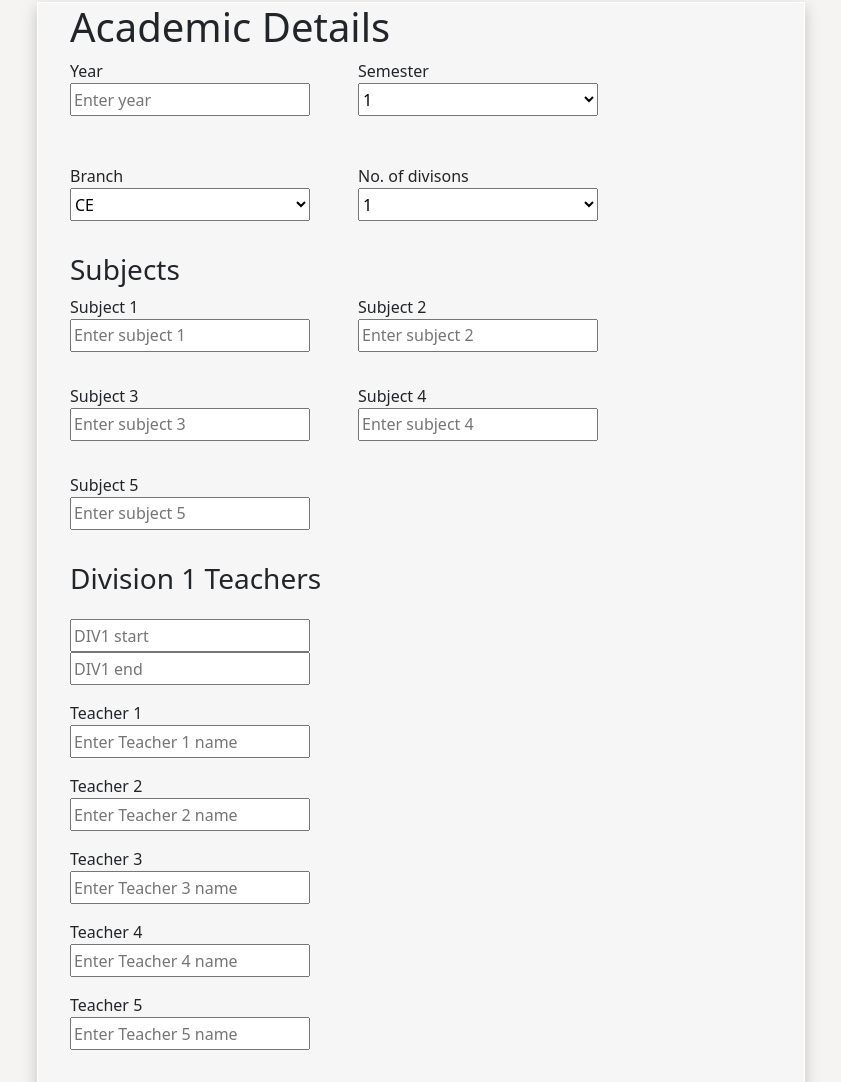
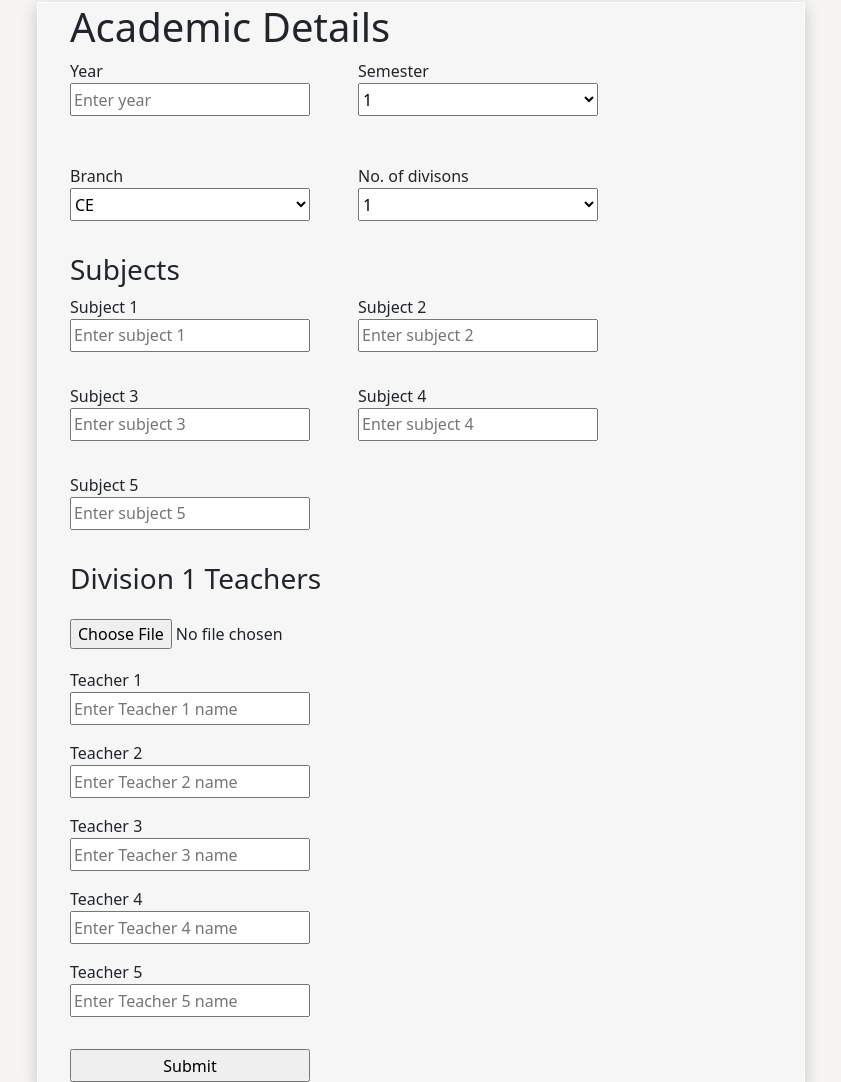
Before and after one commit to rohan-sanjay-kadam/Result-Analysis-Sem4, a Flask app: page / in a window 1280 px wide. Shown: the part 151-1233 px from the top of the page, without its empty margins (251-1092 px from the left). Run offline with Flask 3, Linux system fonts and the light colour scheme; parts of the project's set-up code (start-up, migrations or seed data) failed here and were passed over.

Commit message:
Added the PRN's input file option

```diff
--- a/app.py
+++ b/app.py
@@ -4,17 +4,17 @@
 # Text generation ka logic wapis sheet name manual diya hai
 # Form mai saare input ke div ko label karna hai
 
-
-import builtins
-
-_original_print = builtins.print
-
-def selective_print(*args, **kwargs):
-    # Allow printing only if the message contains a keyword
-    if any("DEBUG-GRADEREPORT" in str(a) for a in args):
-        _original_print(*args, **kwargs)
-
-builtins.print = selective_print
+#This code ignores all the print statements and shows only print with a specific keyword
+# import builtins
+#
+# _original_print = builtins.print
+#
+# def selective_print(*args, **kwargs):
+#     # Allow printing only if the message contains a keyword
+#     if any("DEBUG-GRADEREPORT" in str(a) for a in args):
+#         _original_print(*args, **kwargs)
+#
+# builtins.print = selective_print
 
 
 
@@ -114,11 +114,34 @@ def index():
         branch=request.form['branch']
         no_of_divisions = int(request.form.get("divisionCount"))
 
-        prn_start = {}
-        prn_end = {}
-        for i in range(1,no_of_divisions+1):
-            prn_start[f"div{i}_prn_start"] = request.form.get(f'DIV{i}-PRN-start')
-            prn_end[f"div{i}_prn_end"] = request.form.get(f'DIV{i}-PRN-end')
+        if 'divisions_prn' not in session:
+            session['divisions_prn'] = []
+
+        divisions_data = []
+
+        for i in range(1, no_of_divisions + 1):
+            # Get each uploaded Excel file
+            file = request.files.get(f"DIV{i}-PRN")
+            if file is None or file.filename == "":
+                return f"Error: Missing PRN file for Division {i}", 400
+            print(request.files.get(f"DIV{i}-PRN"))
+            # if not file:
+            #     continue
+
+            # Read and clean PRN list from the file
+            df_prn = pd.read_excel(file)
+            df_prn.columns = df_prn.columns.str.strip().str.upper()
+            prn_list = df_prn['ROLLNO'].astype(str).str.strip().tolist()
+
+            divisions_data.append({
+                "division_name": f"DIV{i}",
+                "prns": prn_list
+            })
+
+        # Save once to session
+        session['divisions_prn'] = divisions_data
+        session.modified = True
+
         # div1_prn_end = request.form.get('DIV1-PRN-end')
         # div2_prn_start = request.form.get('DIV2-PRN-start')
         # div2_prn_end = request.form.get('DIV2-PRN-end')
@@ -179,9 +202,6 @@ def index():
         for i in range(1,no_of_divisions+1):
             session[f'teachers_div{i}'] = teachers[f"teachers_div{i}"]
         session['subjects'] = subjects
-        for i in range(1,no_of_divisions+1):
-            session[f'div{i}_prn_start'] = prn_start[f"div{i}_prn_start"]
-            session[f'div{i}_prn_end'] = prn_end[f"div{i}_prn_end"]
         session['year']=year
         session['semester'] = semester
         session['branch'] = branch
@@ -227,11 +247,13 @@ def convert_excel():
     # div2_prn_end = session.get('div2_prn_end')
     no_of_divisions = session.get('no_of_divisions')
 
-    prn_start = {}
-    prn_end={}
+    # This will store PRN's of every division
+    prns={}
     for i in range(1, no_of_divisions + 1):
-        prn_start[f"div{i}_prn_start"] = session.get(f"div{i}_prn_start")
-        prn_end[f"div{i}_prn_end"] = session.get(f"div{i}_prn_end")
+        # Converting list to set (ideal for big data)
+        prns[f"DIV{i}-prn"] = set(session['divisions_prn'][i-1]["prns"]) # used set cause its faster than list set: O(1) and list: O(n)
+    print("no_of_divisions =", no_of_divisions)
+    print("session list length =", len(session['divisions_prn']))
 
     if request.method == 'POST' and 'file' in request.files and (semester == 5 or semester == 6):
         print("Inside If")
@@ -259,9 +281,9 @@ def convert_excel():
         result_dictionary = {}
         for i in range(1, no_of_divisions + 1):
             # main table dataframe of first sheet
-            final_dataframes_dictionary[f"new{i}_df"] = c_div_DLO.c_div_DLO_analysis(df, i, DLO1_df, DLO2_df, DLO3_df, prn_start[f"div{i}_prn_start"],prn_end[f"div{i}_prn_end"])
+            final_dataframes_dictionary[f"new{i}_df"] = c_div_DLO.c_div_DLO_analysis(df, i, DLO1_df, DLO2_df, DLO3_df, prns[f"DIV{i}-prn"])
             # kt dataframe of first sheet
-            kt_df_dictionary[f"kt_div{i}_df"], appeared_div_dictionary[f"appeared_div{i}"], pass_div_dictionary[f"pass_div{i}"] = count_kt_d.kt_analysis_d(df, prn_start[f"div{i}_prn_start"],prn_end[f"div{i}_prn_end"])
+            kt_df_dictionary[f"kt_div{i}_df"], appeared_div_dictionary[f"appeared_div{i}"], pass_div_dictionary[f"pass_div{i}"] = count_kt_d.kt_analysis_d(df, prns[f"DIV{i}-prn"])
             # result of all divisions
             result_dictionary[f"result_div{i}"] = round(pass_div_dictionary[f"pass_div{i}"] / appeared_div_dictionary[f"appeared_div{i}"] * 100, 2)
 
@@ -434,9 +456,9 @@ def convert_excel():
         result_dictionary = {}
         for i in range(1, no_of_divisions + 1):
             # main table dataframe of first sheet
-            final_dataframes_dictionary[f"new{i}_df"] = ILO_analysis.ILO_analysis(df, i, DLO1_df, DLO2_df, DLO3_df,DLO4_df,DLO5_df,DLO6_df, ILO1_df,ILO2_df,ILO3_df,ILO4_df,prn_start[f"div{i}_prn_start"],prn_end[f"div{i}_prn_end"])
+            final_dataframes_dictionary[f"new{i}_df"] = ILO_analysis.ILO_analysis(df, i, DLO1_df, DLO2_df, DLO3_df,DLO4_df,DLO5_df,DLO6_df, ILO1_df,ILO2_df,ILO3_df,ILO4_df,prns[f"DIV{i}-prn"])
             # kt dataframe of first sheet
-            kt_df_dictionary[f"kt_div{i}_df"], appeared_div_dictionary[f"appeared_div{i}"], pass_div_dictionary[f"pass_div{i}"] = count_kt_d.kt_analysis_d(df, prn_start[f"div{i}_prn_start"],prn_end[f"div{i}_prn_end"])
+            kt_df_dictionary[f"kt_div{i}_df"], appeared_div_dictionary[f"appeared_div{i}"], pass_div_dictionary[f"pass_div{i}"] = count_kt_d.kt_analysis_d(df, prns[f"DIV{i}-prn"])
             # result of all divisions
             result_dictionary[f"result_div{i}"] = round(pass_div_dictionary[f"pass_div{i}"] / appeared_div_dictionary[f"appeared_div{i}"] * 100, 2)
 
@@ -595,11 +617,11 @@ def convert_excel():
         department = session.get('branch')
         year=session.get('year')
         subjects = session.get('subjects', [])
-        subject_1 = subjects[0]
-        subject_2 = subjects[1]
-        subject_3 = subjects[2]
-        subject_4 = subjects[3]
-        subject_5 = subjects[4]
+        subject_1 = subjects[0]['subject']
+        subject_2 = subjects[1]['subject']
+        subject_3 = subjects[2]['subject']
+        subject_4 = subjects[3]['subject']
+        subject_5 = subjects[4]['subject']
         file = request.files['file']
         df = pd.read_excel(file)
 
@@ -610,9 +632,9 @@ def convert_excel():
         result_dictionary = {}
         for i in range(1,no_of_divisions+1):
             #main table dataframe of first sheet
-            final_dataframes_dictionary[f"new{i}_df"] = c_div.c_div_analysis(df,i,prn_start[f"div{i}_prn_start"], prn_end[f"div{i}_prn_end"])
+            final_dataframes_dictionary[f"new{i}_df"] = c_div.c_div_analysis(df,i,prns[f"DIV{i}-prn"])
             #kt dataframe of first sheet
-            kt_df_dictionary[f"kt_div{i}_df"],appeared_div_dictionary[f"appeared_div{i}"],pass_div_dictionary[f"pass_div{i}"] = count_kt_d.kt_analysis_d(df,prn_start[f"div{i}_prn_start"], prn_end[f"div{i}_prn_end"])
+            kt_df_dictionary[f"kt_div{i}_df"],appeared_div_dictionary[f"appeared_div{i}"],pass_div_dictionary[f"pass_div{i}"] = count_kt_d.kt_analysis_d(df,prns[f"DIV{i}-prn"])
             #result of all divisions
             result_dictionary[f"result_div{i}"]=round(pass_div_dictionary[f"pass_div{i}"]/appeared_div_dictionary[f"appeared_div{i}"]*100,2)
 
--- a/c_div.py
+++ b/c_div.py
@@ -6,7 +6,7 @@ from analyze_DLO_grade import analyze_DLO_grade
 
 routes_c = Blueprint("c_div", __name__)
 
-def c_div_analysis(df,n,prn_start,prn_end):
+def c_div_analysis(df,n,prn_set):
     new_df = pd.DataFrame(columns=['E-P','D','C-O','TOTAL PASS','FAILED','No.of students appeared','% OF RESULT'])
     teachers_div1 = session.get(f'teachers_div{n}') #change teachers_div1 to teachers if working
     subjects = session.get('subjects')
@@ -24,7 +24,7 @@ def c_div_analysis(df,n,prn_start,prn_end):
     df.columns = df.columns.str.strip().str.upper()
     df['EXAM2'] = df['EXAM2'].apply(str)
 
-    df = df[(~df['EXAM2'].str.contains(r'\+', na=False)) & (df['ROLLNO'] <= prn_end) & (df['ROLLNO'] >= prn_start)]
+    df = df[(~df['EXAM2'].str.contains(r'\+', na=False)) & (df['ROLLNO'].isin(prn_set))]
 
     # D division condition
     # df['exam2'] = df['exam2'].apply(str)
--- a/count_kt_d.py
+++ b/count_kt_d.py
@@ -1,11 +1,11 @@
 import pandas as pd
-def kt_analysis_d(df,prn_start,prn_end):
+def kt_analysis_d(df,prn_set):
     df.columns = df.columns.str.strip().str.upper()
     # print(df.columns.tolist())
     df['EXAM2'] = df['EXAM2'].apply(str)
     df['ROLLNO'] = df['ROLLNO'].astype(str).str.strip()
     # df = df[(~df['EXAM2'].str.contains(r'\+', na=False)) & (df['ROLLNO'] > '122A1070')] #for sem3 dyanamic karna hai PRN
-    df = df[(~df['EXAM2'].str.contains(r'\+', na=False)) & (df['ROLLNO'] >= prn_start) & (df['ROLLNO'] <= prn_end)]
+    df = df[(~df['EXAM2'].str.contains(r'\+', na=False)) & (df['ROLLNO'].isin(prn_set))]
 
     # No_of_students_appeared_div2=df[(df['Remark'] != 'NULL') & (df['Remark'] != 'ABS') ].shape[0]
     No_of_students_appeared_div2=df[df['REMARK'].notna()].shape[0]
--- a/templates/Form.html
+++ b/templates/Form.html
@@ -58,7 +58,7 @@
     </style>
 {% endblock %}
 {% block body%}
-     <form method="POST" action="{{url_for('index')}}">
+     <form method="POST" action="{{url_for('index')}}" enctype="multipart/form-data">
       <div class="main">
         <h1>Academic Details</h1>
         <div class="year-container">
@@ -196,16 +196,9 @@
             <h3>Division 1 Teachers</h3>
             <div class="PRN">
               <input
-                type="text"
-                placeholder="DIV1 start"
-                name="DIV1-PRN-start"
-                required
-              />
-              <br>
-              <input
-                type="text"
-                placeholder="DIV1 end"
-                name="DIV1-PRN-end"
+                type="file"
+                placeholder="DIV1 PRN"
+                name="DIV1-PRN"
                 required
               />
             </div>
@@ -310,8 +303,7 @@ function updateTeacherForm() {
         divContainer.appendChild(header)
         const prnDiv = document.createElement("div")
         prnDiv.innerHTML = `
-            <input type="text" placeholder="DIV${d} start" name="DIV${d}-PRN-start"> <br>
-            <input type="text" placeholder="DIV${d} end" name="DIV${d}-PRN-end">
+            <input type="file" placeholder="DIV${d} PRN" name="DIV${d}-PRN" accept="'application/vnd.openxmlformats-officedocument.spreadsheetml.sheet','application/vnd.ms-excel'.'application/vnd.openxmlformats-officedocument.spreadsheetml.sheet'" required>
         `
         divContainer.appendChild(prnDiv)
 
--- a/toppers_list.py
+++ b/toppers_list.py
@@ -1,6 +1,12 @@
 import pandas as pd
 def list_all(df):
     df.columns = df.columns.str.strip().str.upper()
+    df['EXAMTOTAL'] = (
+        df['EXAMTOTAL']
+        .astype(str)  # ensure string
+        .str.extract(r'(\d+)$')  # extract last digits
+        .astype(float)  # convert to numeric
+    )
     df['EXAMTOTAL'] = pd.to_numeric(df['EXAMTOTAL'], errors='coerce')
     sorted_df=df.sort_values(by=['EXAMTOTAL'],ascending=False)
     sorted_df=sorted_df.head(3)
```
Also changed, not shown: ILO_analysis.py (+12 -12 lines), c_div_DLO.py (+5 -5 lines), 1 other file.
